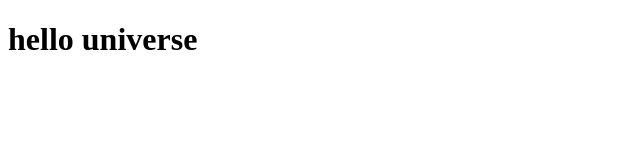
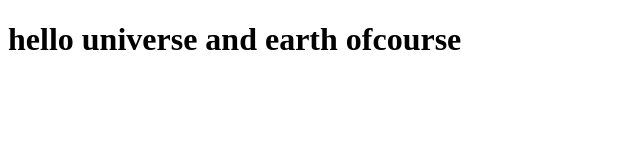
Before and after one commit to muhammadanas25/Bootcamp-2020, a plain HTML site: page covid-19 tracker/index.html in a window 1280 px wide. Shown: the whole page, without its empty margins (0-640 px from the left). Drawn offline with Linux system fonts and the light colour scheme.

Commit message:
Update index.html

```diff
--- a/covid-19 tracker/index.html
+++ b/covid-19 tracker/index.html
@@ -6,6 +6,6 @@
     <title>Document</title>
 </head>
 <body>
-    <h1>hello universe</h1>
+    <h1>hello universe and earth ofcourse</h1>
 </body>
 </html>
```
